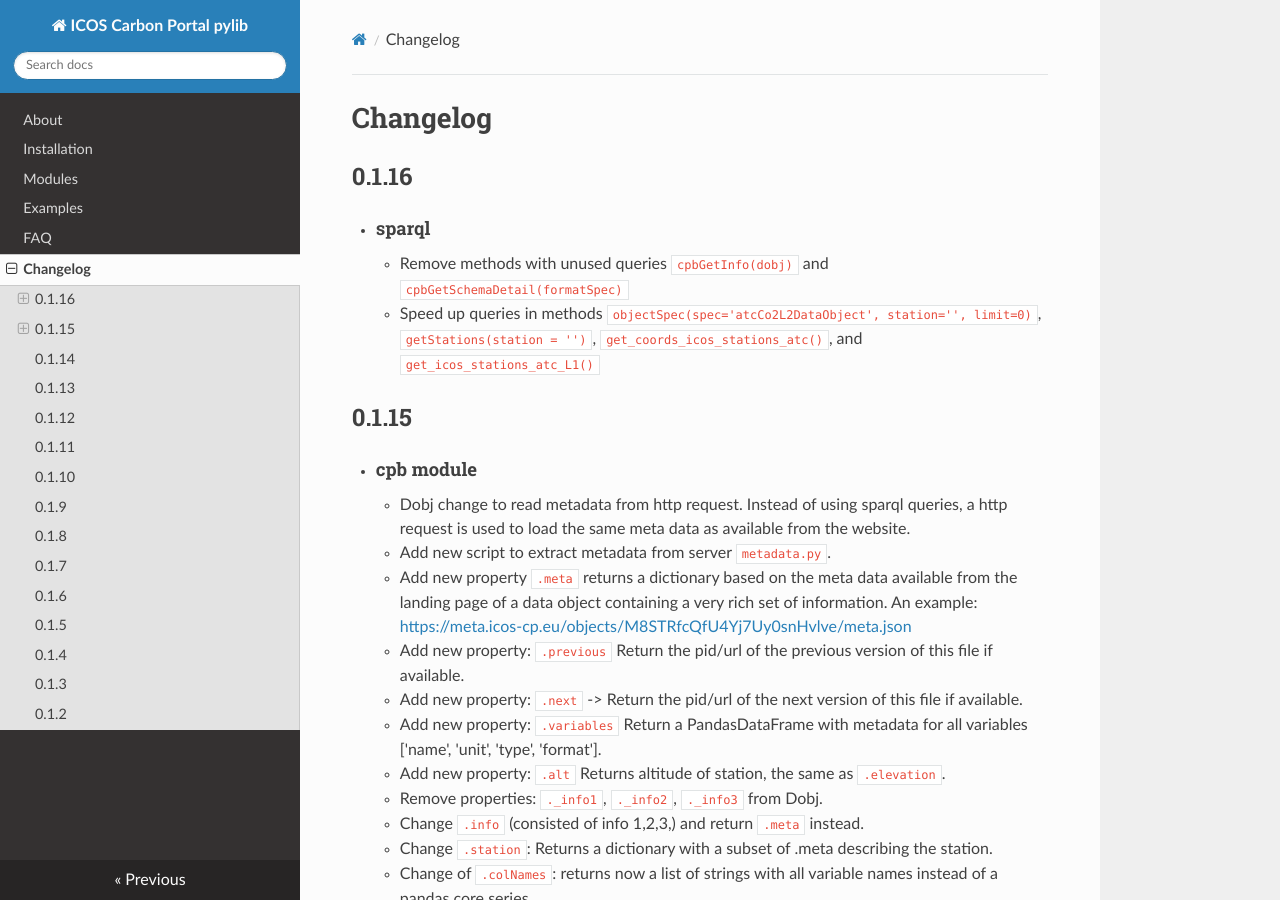
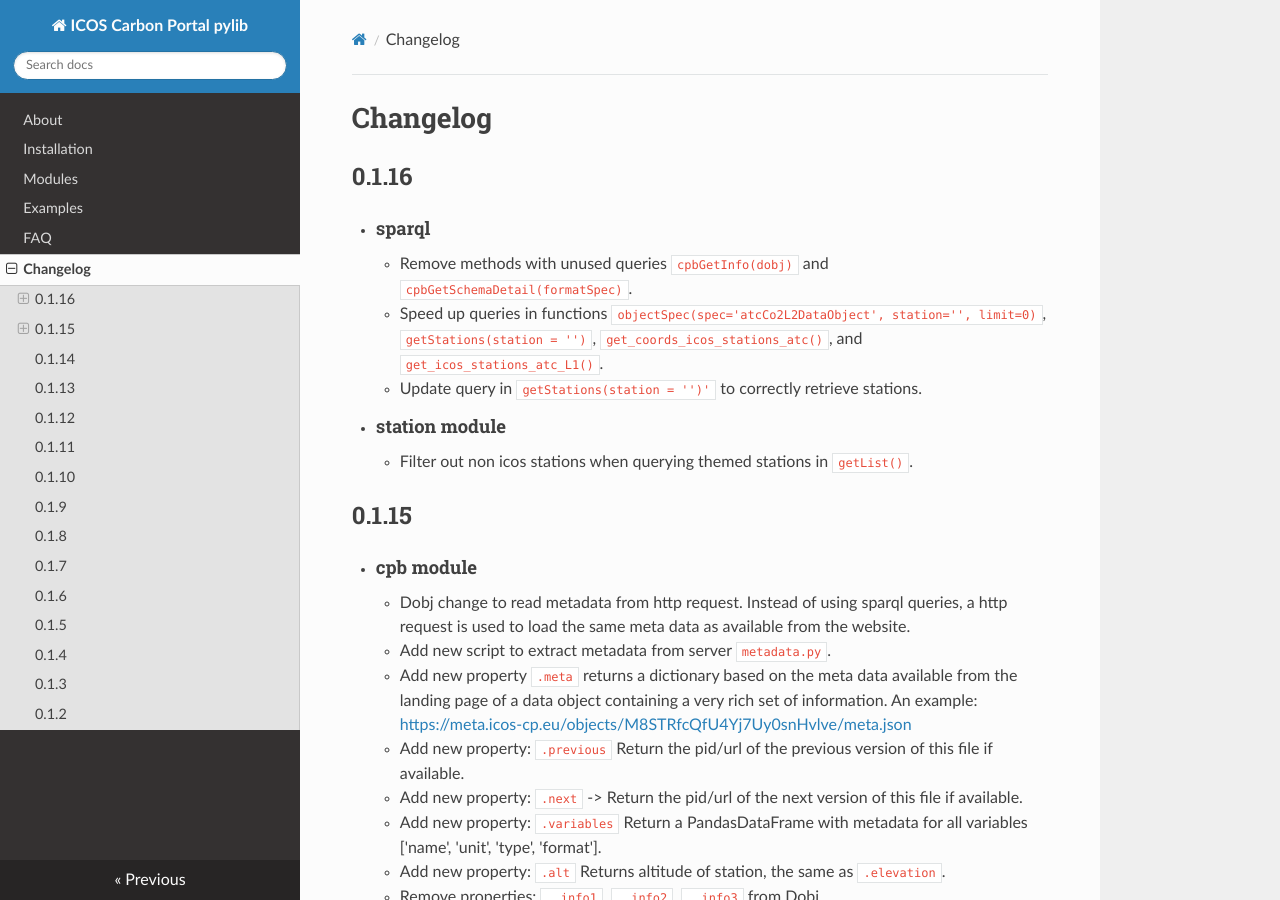
Before and after one commit to ICOS-Carbon-Portal/pylib, an MkDocs documentation site: the page built from docs/changelog.md, in a window 1280 px wide and 900 px high. Built offline with MkDocs 1.6.1, drawn with Linux system fonts in a browser that asks for light colours; nearby versions of some CDN libraries.

```diff
--- a/docs/changelog.md
+++ b/docs/changelog.md
@@ -2,8 +2,12 @@
 
 ## 0.1.16
  - #### sparql
-     - Remove methods with unused queries `cpbGetInfo(dobj)` and `cpbGetSchemaDetail(formatSpec)`
-     - Speed up queries in methods `objectSpec(spec='atcCo2L2DataObject', station='', limit=0)`, `getStations(station = '')`, `get_coords_icos_stations_atc()`, and `get_icos_stations_atc_L1()`
+     - Remove methods with unused queries `cpbGetInfo(dobj)` and `cpbGetSchemaDetail(formatSpec)`.
+     - Speed up queries in functions `objectSpec(spec='atcCo2L2DataObject', station='', limit=0)`,
+       `getStations(station = '')`, `get_coords_icos_stations_atc()`, and `get_icos_stations_atc_L1()`.
+     - Update query in `getStations(station = '')'` to correctly retrieve stations.
+ - #### station module
+     - Filter out non icos stations when querying themed stations in `getList()`.
 
 ## 0.1.15
  - #### cpb module
--- a/icoscp/__init__.py
+++ b/icoscp/__init__.py
@@ -15,8 +15,8 @@
 
 __credits__     = "ICOS Carbon Portal"
 __license__     = ['Software: GPL-3.0','ICSO Data accessed with this library CC BY 4.0']
-__version__     = "0.1.15"
+__version__     = "0.1.16"
 __maintainer__  = "ICOS Carbon Portal, elaborated products team"
 __email__       = ['info@icos-cp.eu', 'claudio.donofrio@nateko.lu.se']
 __status__      = "stable"
-__date__        = "2022-07-06"
+__date__        = "2022-09-15"
--- a/setup.py
+++ b/setup.py
@@ -10,7 +10,7 @@ def readme():
 
 setuptools.setup(
     name='icoscp',
-    version='0.1.15',
+    version='0.1.16',
 	license='GPLv3+',
     author="Claudio D'Onofrio, Zois Zogopoulos, Anders Dahlner, ICOS Carbon Portal",
     author_email='claudio.donofrio@nateko.lu.se, zois.zogopoulos@nateko.lu.se, anders.dahlner@nateko.lu.se, info@icos-cp.eu',
```
Also changed, not shown: 4 other files.
